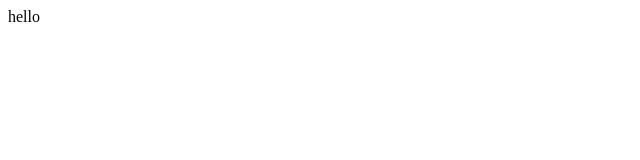
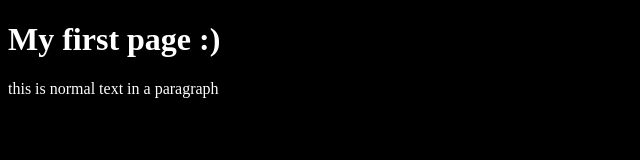
Before and after one commit to ryannuqui10/test2_vis_class, a plain HTML site: page index.html in a window 1280 px wide. Shown: the whole page, without its empty margins (0-640 px from the left). Drawn offline with Linux system fonts and the light colour scheme.

```diff
--- a/index.html
+++ b/index.html
@@ -4,8 +4,12 @@
     <meta charset="UTF-8">
     <meta name="viewport" content="width=device-width, initial-scale=1.0">
     <title>Document</title>
+    <link rel="stylesheet" href="style.css">
 </head>
 <body>
-    hello
+    <h1>My first page :)</h1>
+    <p>
+        this is normal text in a paragraph
+    </p>
 </body>
 </html>
--- /dev/null
+++ b/style.css
@@ -0,0 +1,4 @@
+body {
+    background: black;
+    color: white;
+}
```
